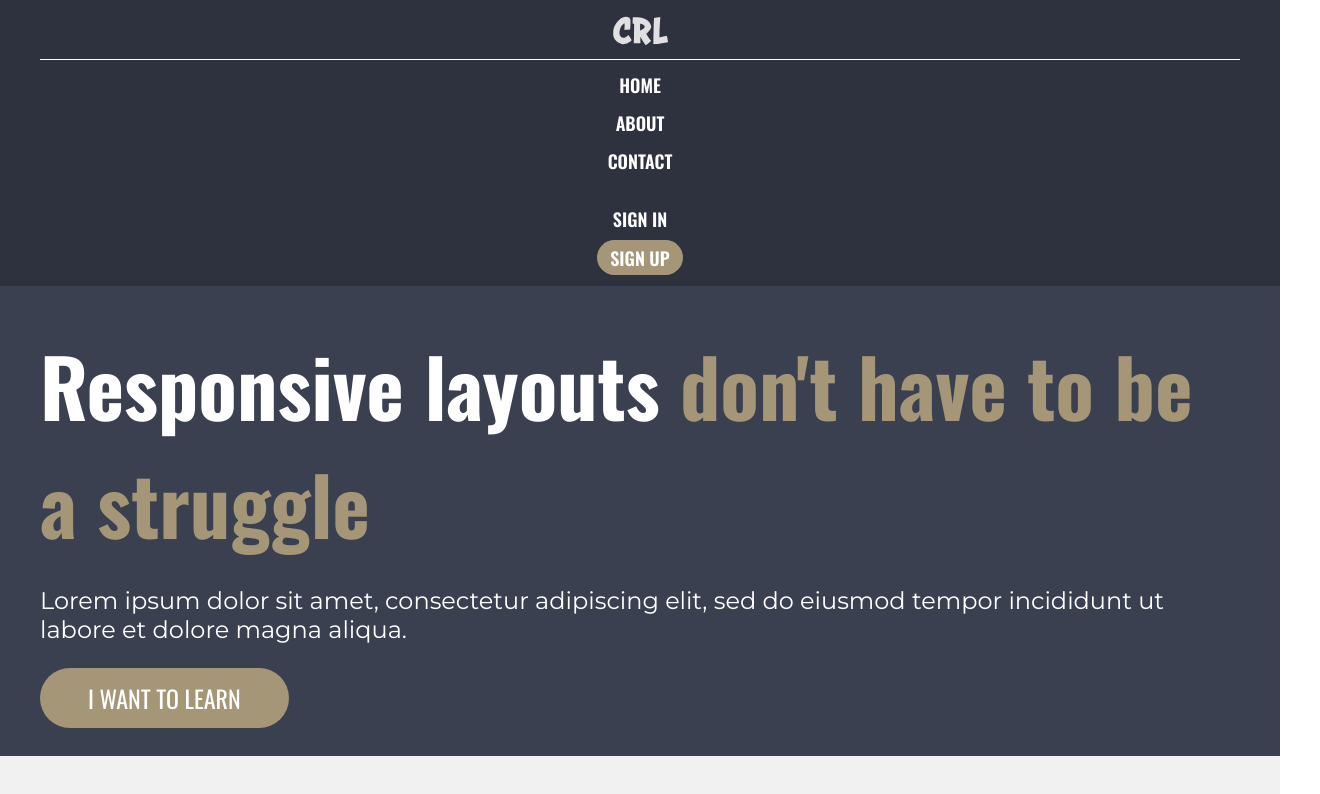
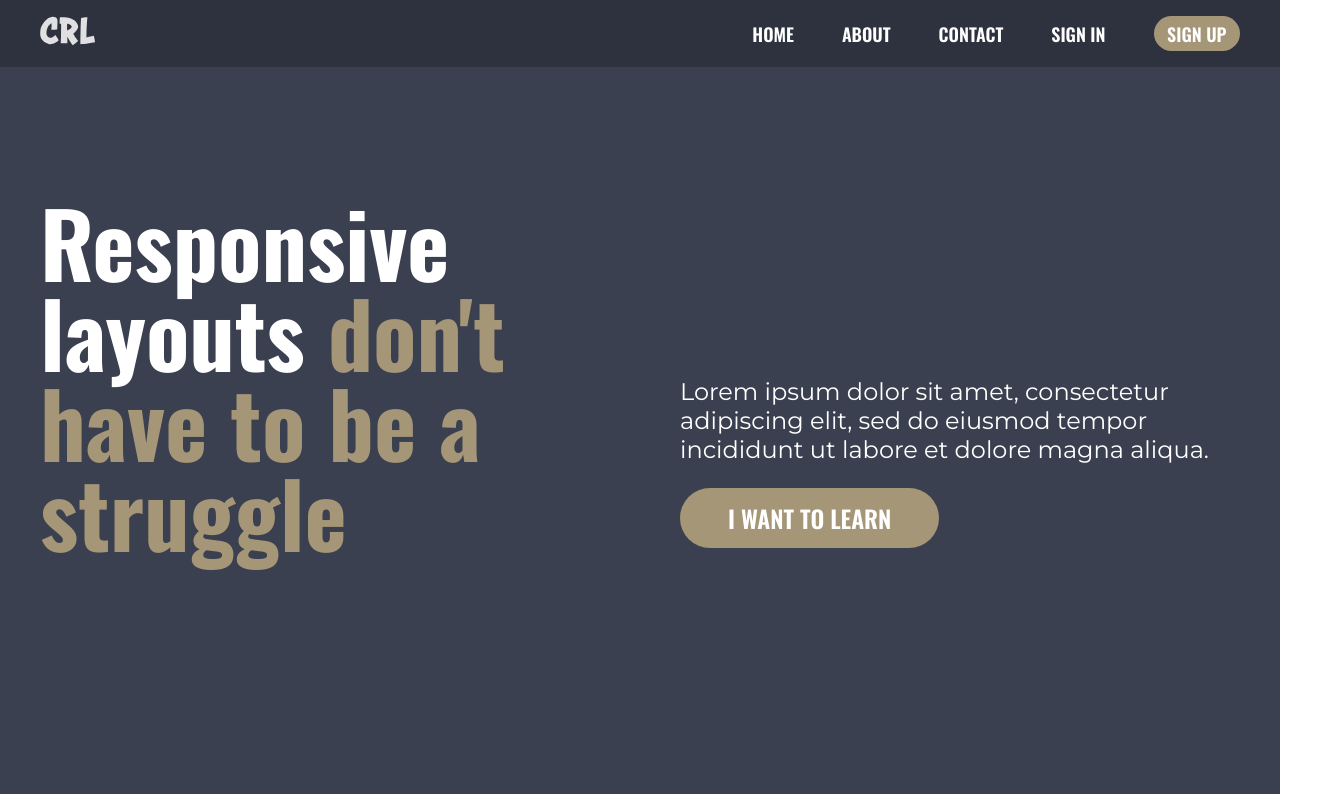
Before and after one commit to davis-matt0/kp-final-project, a plain HTML site: page index.html in a window 1280 px wide. Shown: the top 794 px of the page, 1320 px wide, since content can reach past the window. Drawn offline with nearby package versions, Linux system fonts and the light colour scheme.

Commit message:
style page for large screens

```diff
--- a/index.html
+++ b/index.html
@@ -15,17 +15,23 @@
   <body>
     <header>
       <nav class="nav">
-        <div class="container flex">
-          <div class="logo">
-            <img src="./img/logo.svg" alt="site logo" />
-          </div>
-          <ul class="nav_list-primary">
-            <li class="nav_item"><a href="" class="nav_link">Home</a></li>
-            <li class="nav_item"><a href="" class="nav_link">About</a></li>
-            <li class="nav_item"><a href="" class="nav_link">Contact</a></li>
-          </ul>
-          <ul class="nav_list-secondary">
-            <li class="nav_item"><a href="" class="nav_link">Sign In</a></li>
+        <div class="container row">
+          <a href="" class="logo">
+            <img src="./img/logo.svg" alt="site logo"
+          /></a>
+          <ul class="nav_list">
+            <li class="nav_item">
+              <a href="" class="nav_link">Home</a>
+            </li>
+            <li class="nav_item">
+              <a href="" class="nav_link">About</a>
+            </li>
+            <li class="nav_item">
+              <a href="" class="nav_link">Contact</a>
+            </li>
+            <li class="nav_item">
+              <a href="" class="nav_link">Sign In</a>
+            </li>
             <li class="nav_item">
               <a href="" class="nav_link nav_link-btn">Sign Up</a>
             </li>
@@ -36,15 +42,19 @@
     <main>
       <section class="hero">
         <div class="container row">
+          <div class="col">
             <h1 class="title">
               <span class="white">Responsive layouts</span> don't have to be a
               struggle
             </h1>
+          </div>
+          <div class="col">
             <p>
               Lorem ipsum dolor sit amet, consectetur adipiscing elit, sed do
               eiusmod tempor incididunt ut labore et dolore magna aliqua.
             </p>
             <a href="" class="btn">I want to learn</a>
+          </div>
         </div>
       </section>
       <section class="three_cols">
--- a/style.css
+++ b/style.css
@@ -11,6 +11,8 @@ body {
 
 p {
   font-family: "Montserrat", sans-serif;
+  color: white;
+  font-size: 1.5rem;
 }
 
 a {
@@ -30,12 +32,6 @@ header {
   padding: 1em 0;
 }
 
-p {
-  color: white;
-  font-family: "Montserrat", sans-serif;
-  font-size: 1.5rem;
-}
-
 .container {
   max-width: 1200px;
   margin: 0 auto;
@@ -46,14 +42,13 @@ p {
   padding-bottom: 0.5em;
 }
 
-.nav_list-primary,
-.nav_list-secondary {
+.nav_list {
   list-style: none;
   margin: 0;
   padding: 0;
 }
 
-.nav_list-secondary {
+.nav_item-separate {
   margin-top: 2em;
 }
 
@@ -99,6 +94,7 @@ p {
   padding: 0.5em 2em;
   border-radius: 100px;
   font-size: 1.5rem;
+  font-weight: 600;
   text-transform: uppercase;
 }
 
@@ -195,7 +191,6 @@ p {
 .lists_flex {
   display: flex;
   justify-content: space-between;
-  gap: 3em;
 }
 
 .lists_flex col {
@@ -206,7 +201,6 @@ p {
   list-style: none;
   margin: 0 auto;
   padding: 0;
-  /* text-align: center; */
 }
 
 .footer_list-item {
@@ -257,3 +251,102 @@ p {
     gap: 8em;
   } */
 }
+
+@media (min-width: 1000px) {
+  .row {
+    display: flex;
+    justify-content: space-between;
+    align-items: center;
+    gap: 5em;
+  }
+
+  .col {
+    width: 100%;
+  }
+
+  .nav_item {
+    margin: 0;
+    padding: 0;
+  }
+
+  .nav_item-separate {
+    margin: 0;
+    margin-left: auto;
+  }
+
+  .logo {
+    border: none;
+    margin: 0;
+    padding: 0;
+  }
+
+  .nav_list {
+    margin: 0;
+    display: flex;
+    align-items: center;
+    gap: 3em;
+  }
+
+  .title {
+    line-height: 1em;
+    font-size: 5.625rem;
+    padding: 1em 0 2.5em 0;
+  }
+
+  .three_cols {
+    padding: 8em 0;
+  }
+
+  .main_section {
+    padding: 6em 0;
+  }
+
+  .main_section-heading {
+    font-size: 2.25rem;
+    width: 100%;
+  }
+
+  .main_section p {
+    width: 100%;
+  }
+
+  .main_image {
+    width: 100%;
+  }
+
+  .aside {
+    display: block;
+    width: 55%;
+  }
+
+  .box {
+    padding: 1em 1em;
+    margin-left: 5em;
+    width: 100%;
+  }
+
+  .footer {
+    margin: 0 auto;
+  }
+
+  .footer_heading {
+    font-size: 1.5rem;
+  }
+
+  .about {
+    width: 75%;
+  }
+
+  .lists_flex {
+    width: 100%;
+  }
+
+  .footer_list {
+    width: 100%;
+    margin: 0 auto;
+  }
+
+  .credits {
+    margin-top: 5em;
+  }
+}
```
Lines whose indentation alone changed are shown as unchanged.
